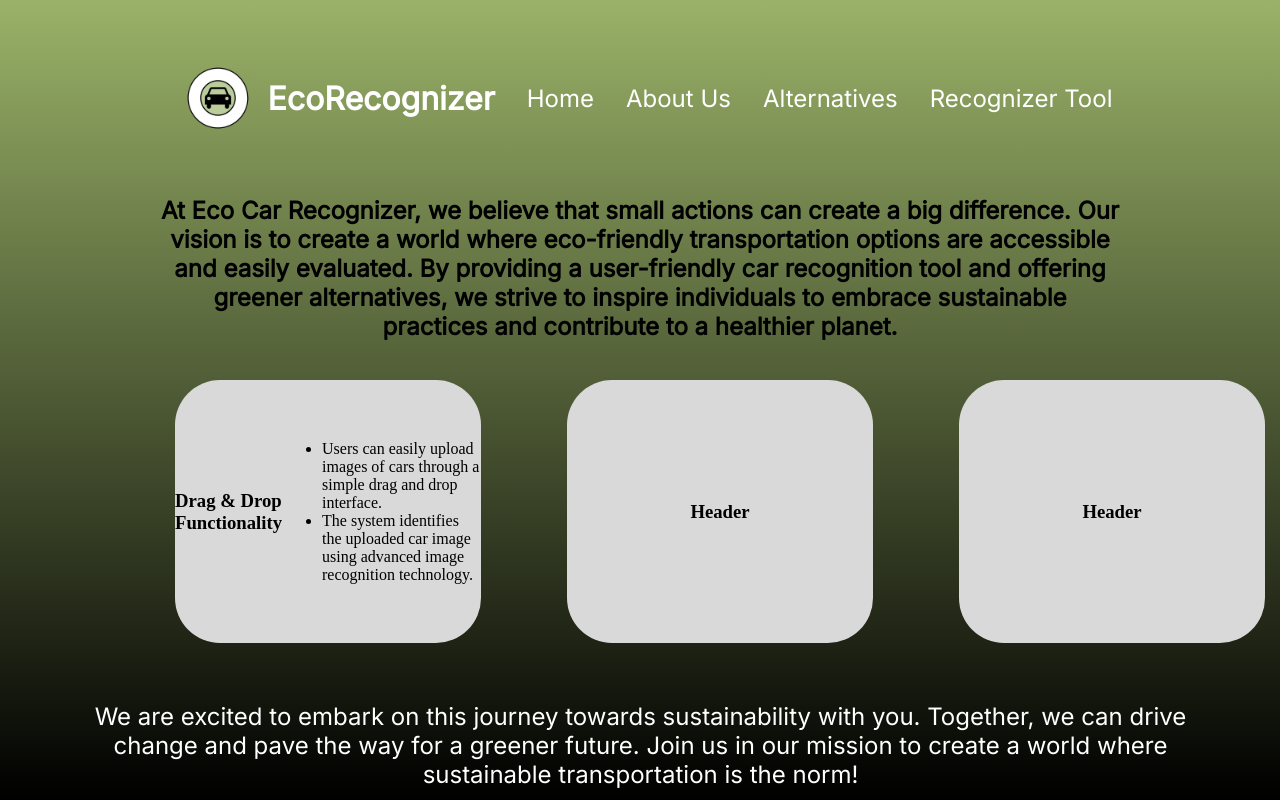
After one commit to ericvpineda/eco_car_recognition, a Django app: template project/templates/info2.html in a window 1280 px wide. The commit adds this page. Run offline with Django 4.2, Linux system fonts and the light colour scheme; the template is opened without the code that fills it, so the values that code supplies are empty.

Commit message:
working on the info pages and add the logo

```diff
--- /dev/null
+++ b/project/static/css/info2.css
@@ -0,0 +1,133 @@
+body {
+    background: linear-gradient(to bottom, #9AB268, rgb(0, 0, 0));
+    min-height: 100vh;
+    margin: 0;
+    padding: 0;
+    background-attachment: fixed;
+}
+
+.navbar {
+    padding: 3rem 0rem;
+    display: flex;
+    justify-content: center;
+    align-items: center;
+    gap: 2rem
+        /* list-style:none;
+    display: grid;
+    grid-template-columns: 1fr 1fr 1fr 1fr 1fr 1fr; */
+}
+
+.navitem {
+    font-family: 'Inter';
+    font-style: normal;
+    font-weight: 400;
+    font-size: 24px;
+}
+
+.navbarTitle {
+    font-family: 'Inter';
+    font-style: normal;
+    font-weight: 600;
+    font-size: 32px;
+    line-height: 39px;
+    /* identical to box height */
+
+    text-align: center;
+}
+
+a:link,
+a:visited,
+a:active {
+    background-color: linear-gradient(to bottom, #9AB268, #000000);
+    color: white;
+    text-align: center;
+    text-decoration: none;
+    display: inline-block;
+}
+
+a:hover {
+    transform: scale(1.1);
+    text-decoration: none;
+    transition: 0.1ms;
+}
+
+.text {
+    display: flex;
+    justify-content: center;
+    align-items: center;
+    padding-left: 10rem;
+    padding-right: 10rem;
+    font-family: 'Inter';
+    font-style: normal;
+    font-weight: 500;
+    font-size: 24px;
+    line-height: 29px;
+    text-align: center;
+
+    color: #000000;
+
+}
+
+.box1 {
+    display: flex;
+    justify-content: center;
+    align-items: center;
+    flex-direction: row;
+
+    position: absolute;
+    width: 306px;
+    height: 263px;
+    left: 175px;
+    top: 380px;
+    background: #D9D9D9;
+    border-radius: 45px
+}
+
+.box2 {
+    display: flex;
+    justify-content: center;
+    align-items: center;
+    flex-direction: row;
+
+    position: absolute;
+    width: 306px;
+    height: 263px;
+    left: 567px;
+    top: 380px;
+
+    background: #D9D9D9;
+    border-radius: 45px;
+}
+
+.box3 {
+    display: flex;
+    justify-content: center;
+    align-items: center;
+    flex-direction: row;
+
+    position: absolute;
+    width: 306px;
+    height: 263px;
+    left: 959px;
+    top: 380px;
+    background: #D9D9D9;
+    border-radius: 45px;
+}
+
+.text2 {
+    position: absolute;
+    width: 1131px;
+    height: 90px;
+    left: calc(50% - 1131px/2 + 0.5px);
+    top: 702px;
+
+    font-family: 'Inter';
+    font-style: normal;
+    font-weight: 500;
+    font-size: 24px;
+    line-height: 29px;
+    text-align: center;
+
+    color: white;
+
+}
--- /dev/null
+++ b/project/templates/info2.html
@@ -0,0 +1,65 @@
+<!DOCTYPE html>
+<html lang="en">
+
+<head>
+    <meta charset="UTF-8">
+    <meta http-equiv="X-UA-Compatible" content="IE=edge">
+    <meta name="viewport" content="width=device-width, initial-scale=1.0">
+    <title>About us2</title>
+    <link rel="stylesheet" href="../static/css/info2.css">
+    <link rel="preconnect" href="https://fonts.googleapis.com">
+    <link rel="preconnect" href="https://fonts.gstatic.com" crossorigin>
+    <link href="https://fonts.googleapis.com/css2?family=Inter&display=swap" rel="stylesheet">
+</head>
+
+<body>
+    <header>
+        <nav>
+            <div class="navbar">
+                <div style="display:flex; align-items:center; justify-content:center">
+                    <img src="logoNew.png" width="100" height="100">
+                    <a c class="navbarTitle" href="#">EcoRecognizer</a>
+                </div>
+                <div><a class="navitem" href="#">Home</a></div>
+                <div><a class="navitem" href="#">About Us</a></div>
+                <div><a class="navitem" href="#">Alternatives</a></div>
+                <div><a class="navitem" href="#">Recognizer Tool</a></div>
+            </div>
+        </nav>
+    </header>
+    <!-- Text info -->
+    <div class="text"><b>
+            At Eco Car Recognizer, we believe that small actions can create a big difference.
+            Our vision is to create a world where eco-friendly transportation options are accessible
+            and easily evaluated. By providing a user-friendly car recognition tool and offering greener
+            alternatives, we strive to inspire individuals to embrace sustainable practices and
+            contribute to a healthier planet.</b>
+    </div>
+
+    <!-- three boxes -->
+    <div class="boxes">
+        <div class="box1">
+            <h3>Drag & Drop Functionality</h3>
+            <ul>
+                <li>Users can easily upload images of cars through a simple drag and drop interface.</li>
+                <li>The system identifies the uploaded car image using advanced image recognition technology.</li>
+            </ul>
+        </div>
+        <div class="box2">
+            <h3>Header</h3>
+        </div>
+        <div class="box3">
+            <h3>Header</h3>
+        </div>
+    </div>
+
+    <!-- Text below -->
+    <div class="text2">
+        We are excited to embark on this journey towards sustainability with you.
+        Together, we can drive change and pave the way for a greener future. Join us
+        in our mission to create a world where sustainable transportation is the norm!
+    </div>
+
+</body>
+
+</html>
```
Also changed, not shown: project/static/css/index.css (+47 -17 lines), project/static/css/info.css (+62 -120 lines), project/templates/Info.html (+27 -16 lines), project/templates/home.html (deleted, +0 -12 lines), project/templates/index.html (+16 -11 lines), project/templates/ecoCarLogo.png (added), project/templates/logoNew.png (added).
